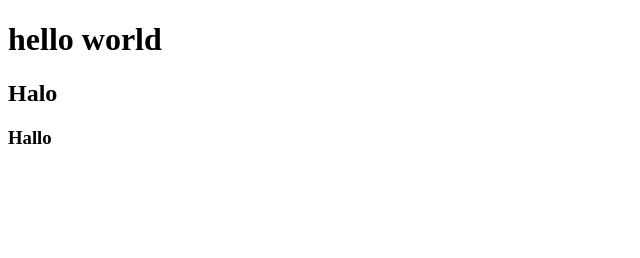
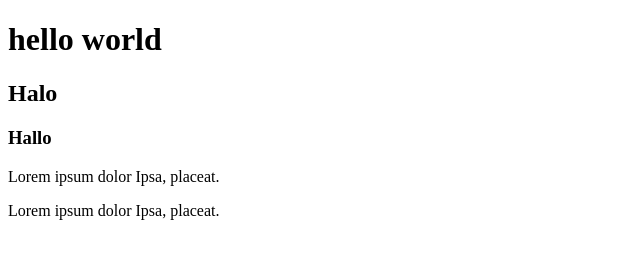
Before and after one commit to m-olfatee/my-first-project, a plain HTML site: page index.html in a window 1280 px wide. Shown: the whole page, without its empty margins (0-640 px from the left). Drawn offline with Linux system fonts and the light colour scheme.

Commit message:
create project v0.03

```diff
--- a/index.html
+++ b/index.html
@@ -10,5 +10,8 @@
     <h1>hello world</h1>
     <h2>Halo</h2>
     <h3>Hallo</h3>
+    <p>Lorem ipsum dolor Ipsa, placeat.</p>
+    <p>Lorem ipsum dolor Ipsa, placeat.</p>
+
 </body>
 </html>
```
